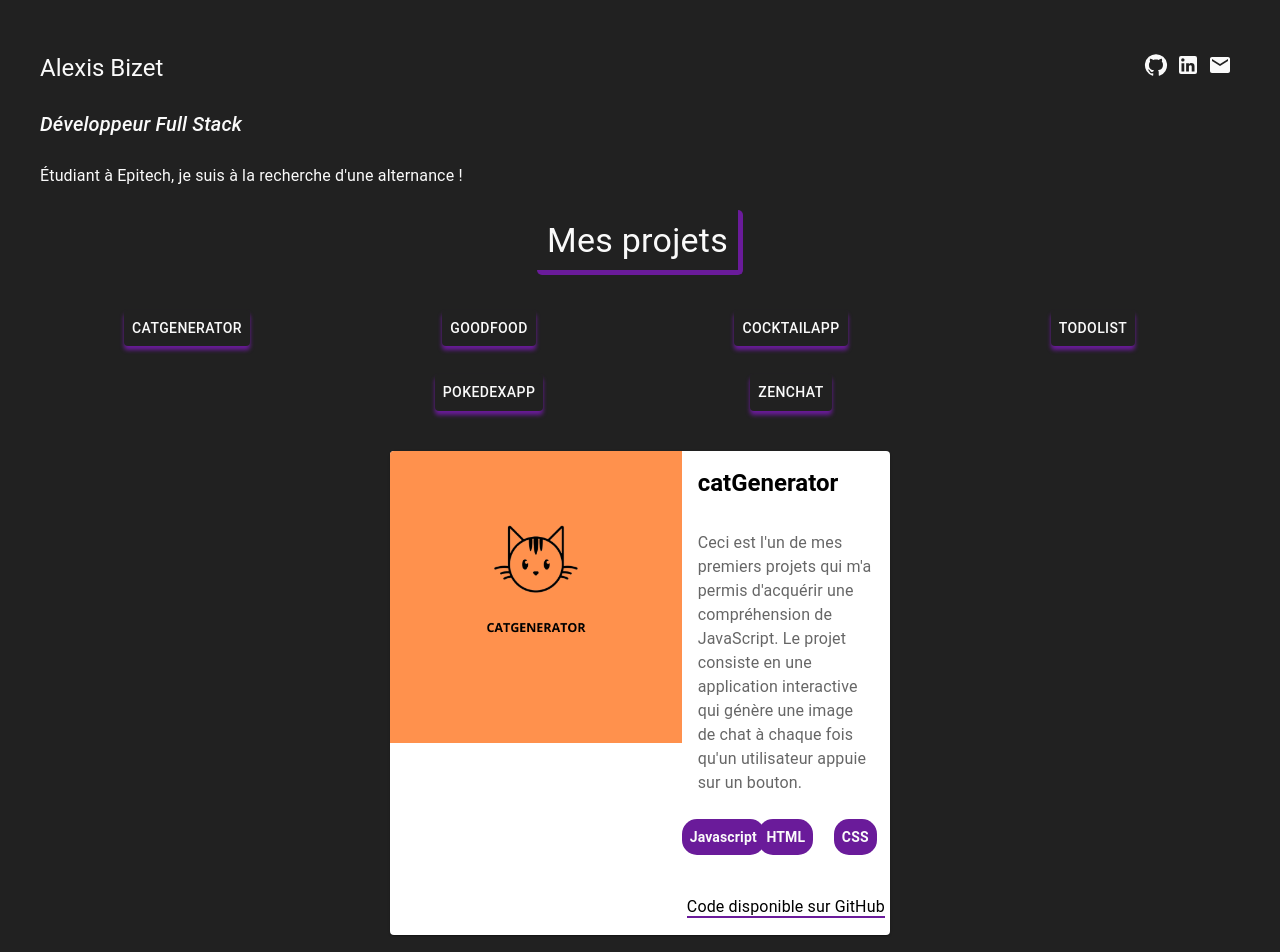
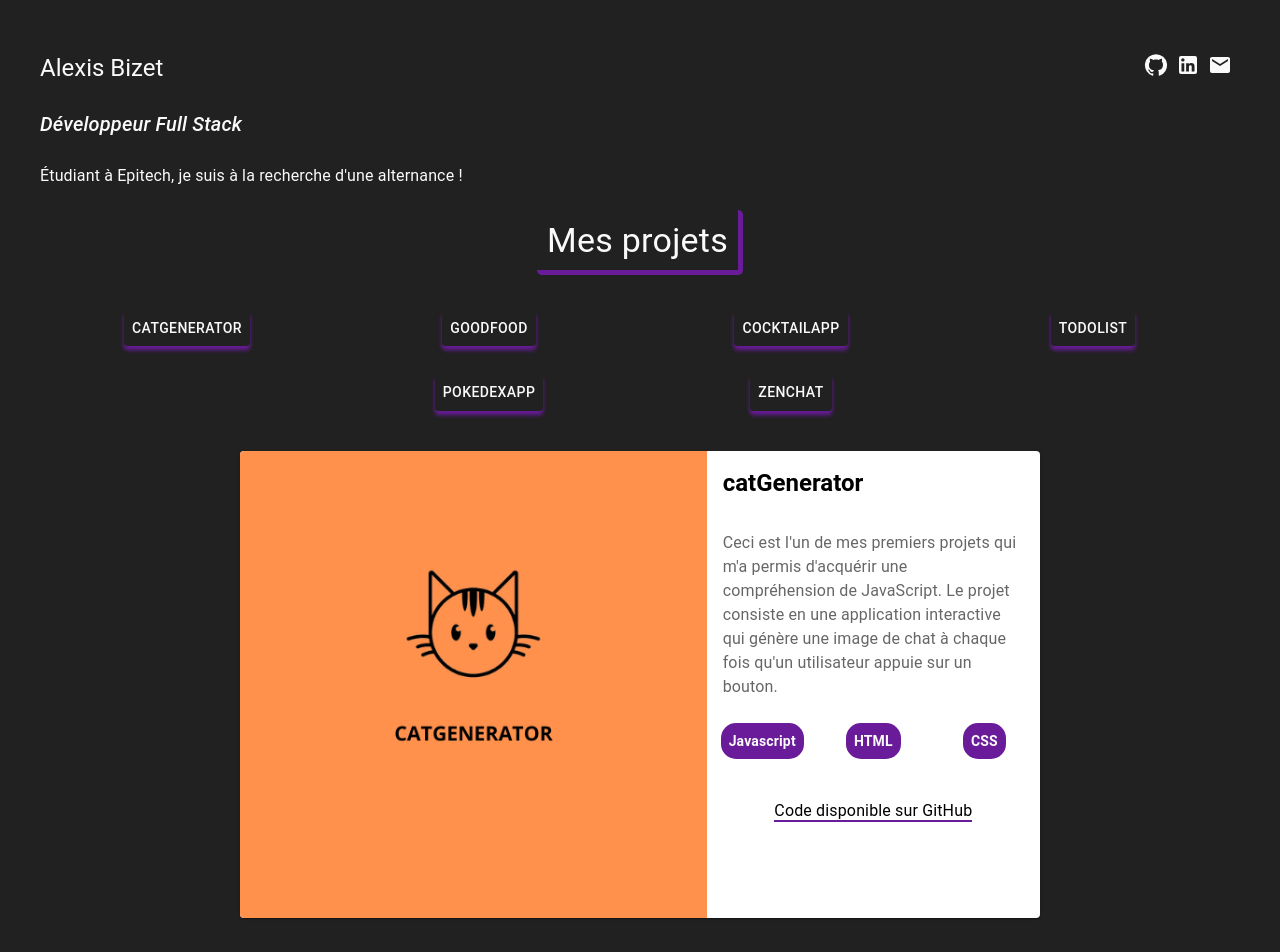
Before and after one commit to Alexis-Bizet/Website, a React (Vite) app: page / in a window 1280 px wide. Shown: the top 952 px of the page. Built offline with nearby package versions, Linux system fonts and the light colour scheme.

Commit message:
change:maxwidth card

```diff
--- a/src/components/Content.tsx
+++ b/src/components/Content.tsx
@@ -64,7 +64,7 @@ function Content() {
                 ))}
             </Grid>
             <Fade in={checked} timeout={500}>
-                <Card sx={{ maxWidth: 500, marginTop:5, marginBottom:5 }}>
+                <Card sx={{ maxWidth: 800, marginTop:5, marginBottom:5 }}>
                     <Grid container>
                         <Grid item xs={12} md={7}>
                             <CardMedia
```
